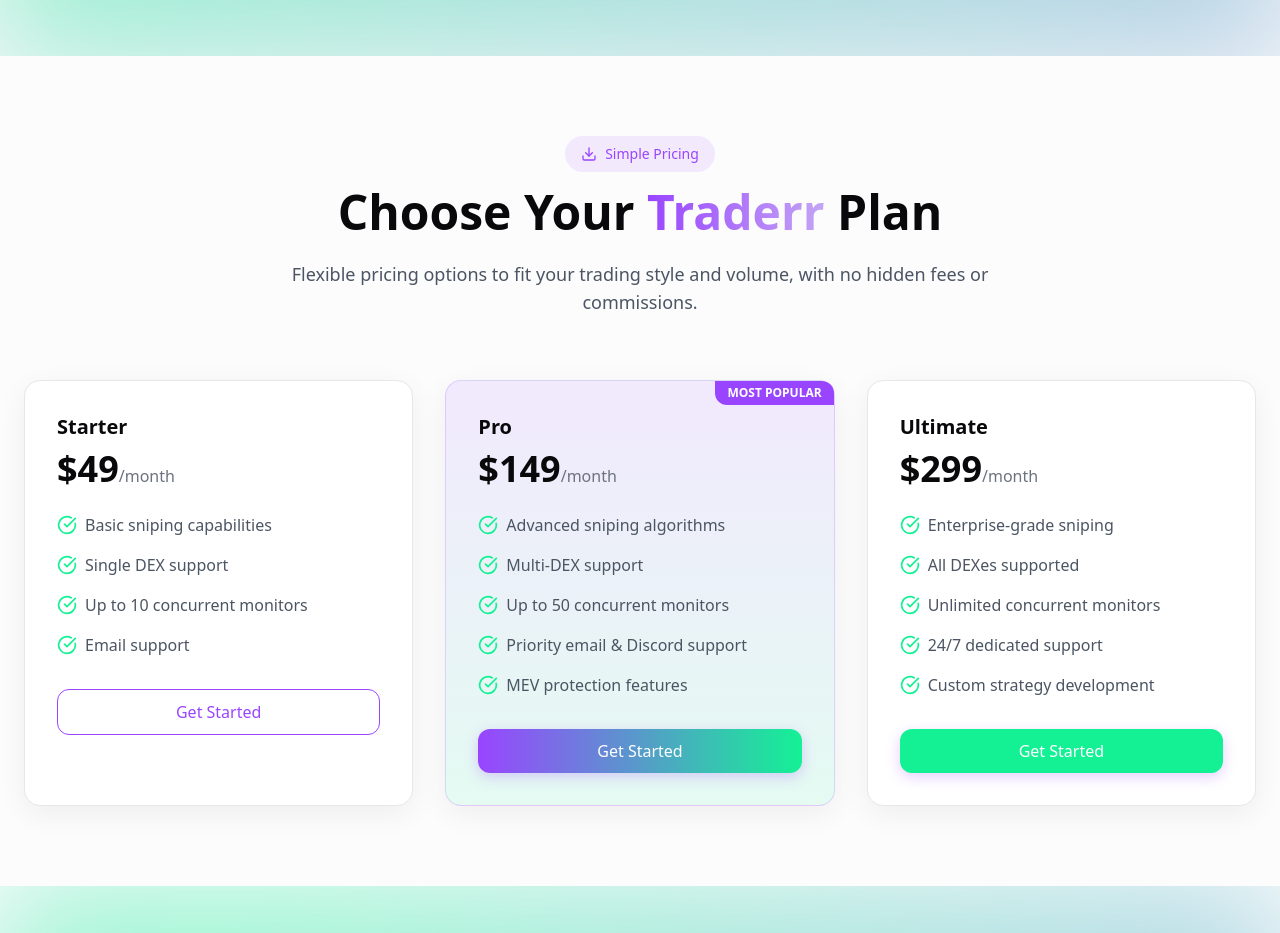
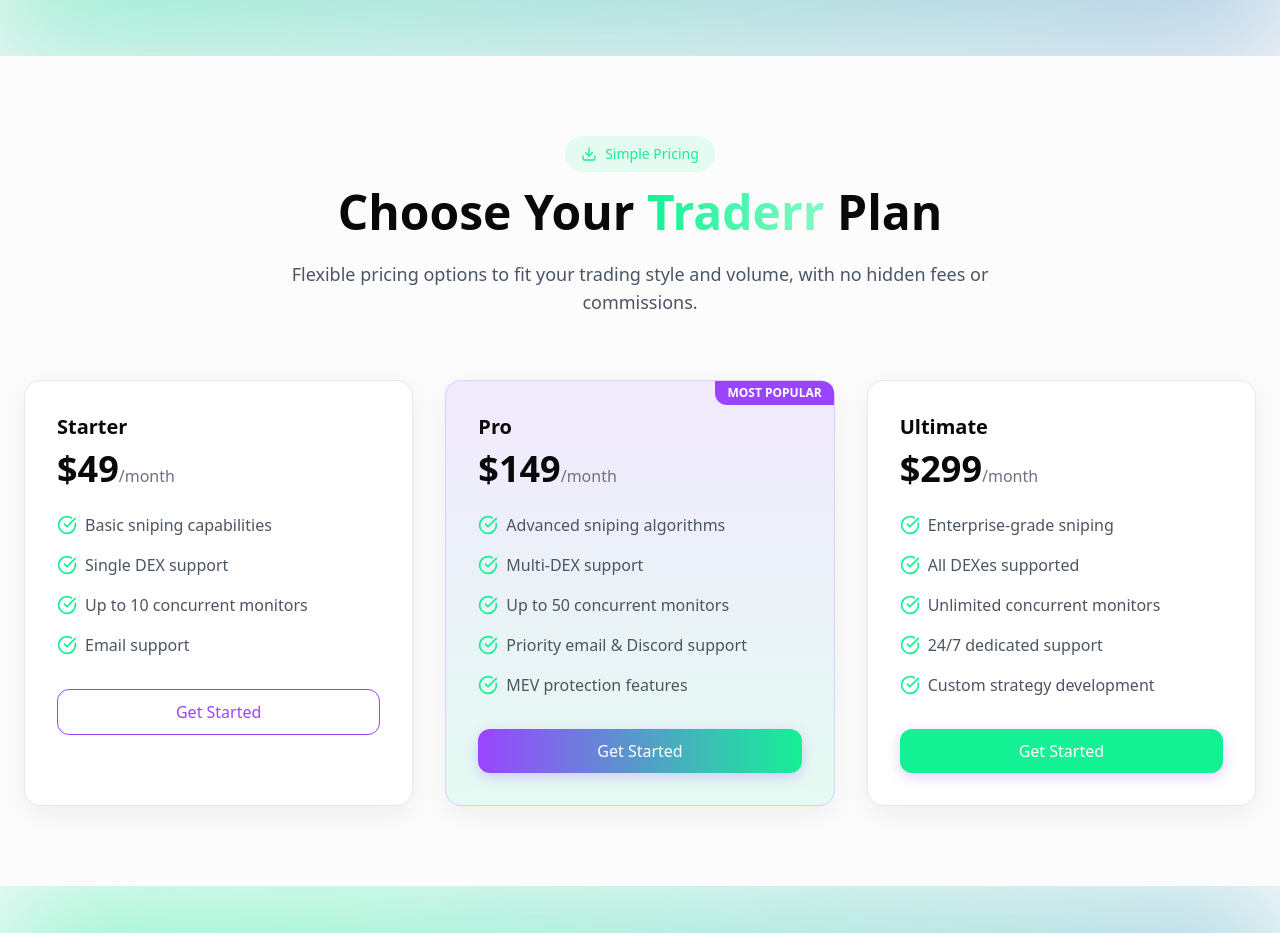
Before and after one commit to digitalprobr/happy-sniper-landing, a React (Vite) app: page / in a window 1280 px wide. Shown: the part 2440-3373 px from the top of the page. Built offline with nearby package versions, Linux system fonts and the light colour scheme.

Commit message:
Fix: Pricing section light mode colors
Change the download icon, "Simple Pricing" text, and "Traderr" word to green in the Pricing section when in light mode.

```diff
--- a/src/components/PricingSection.tsx
+++ b/src/components/PricingSection.tsx
@@ -9,11 +9,11 @@ const PricingSection: React.FC = () => {
       <div className="absolute top-0 left-0 w-full h-full bg-hero-pattern opacity-5"></div>
       <div className="max-w-7xl mx-auto relative z-10">
         <div className="text-center mb-16">
-          <div className="inline-flex items-center px-4 py-2 rounded-full bg-solana-purple/10 dark:bg-solana-purple/20 text-solana-purple font-medium text-sm mb-4 fade-in-section">
+          <div className="inline-flex items-center px-4 py-2 rounded-full bg-solana-green/10 dark:bg-solana-purple/20 text-solana-green dark:text-solana-purple font-medium text-sm mb-4 fade-in-section">
             <Download className="mr-2 h-4 w-4" /> Simple Pricing
           </div>
           <h2 className="text-3xl md:text-5xl font-bold mb-6 fade-in-section">
-            Choose Your <span className="text-gradient-purple">Traderr</span> Plan
+            Choose Your <span className="text-gradient-green dark:text-gradient-purple">Traderr</span> Plan
           </h2>
           <p className="text-lg text-gray-600 dark:text-gray-300 max-w-3xl mx-auto fade-in-section">
             Flexible pricing options to fit your trading style and volume, with no hidden fees or commissions.
```
